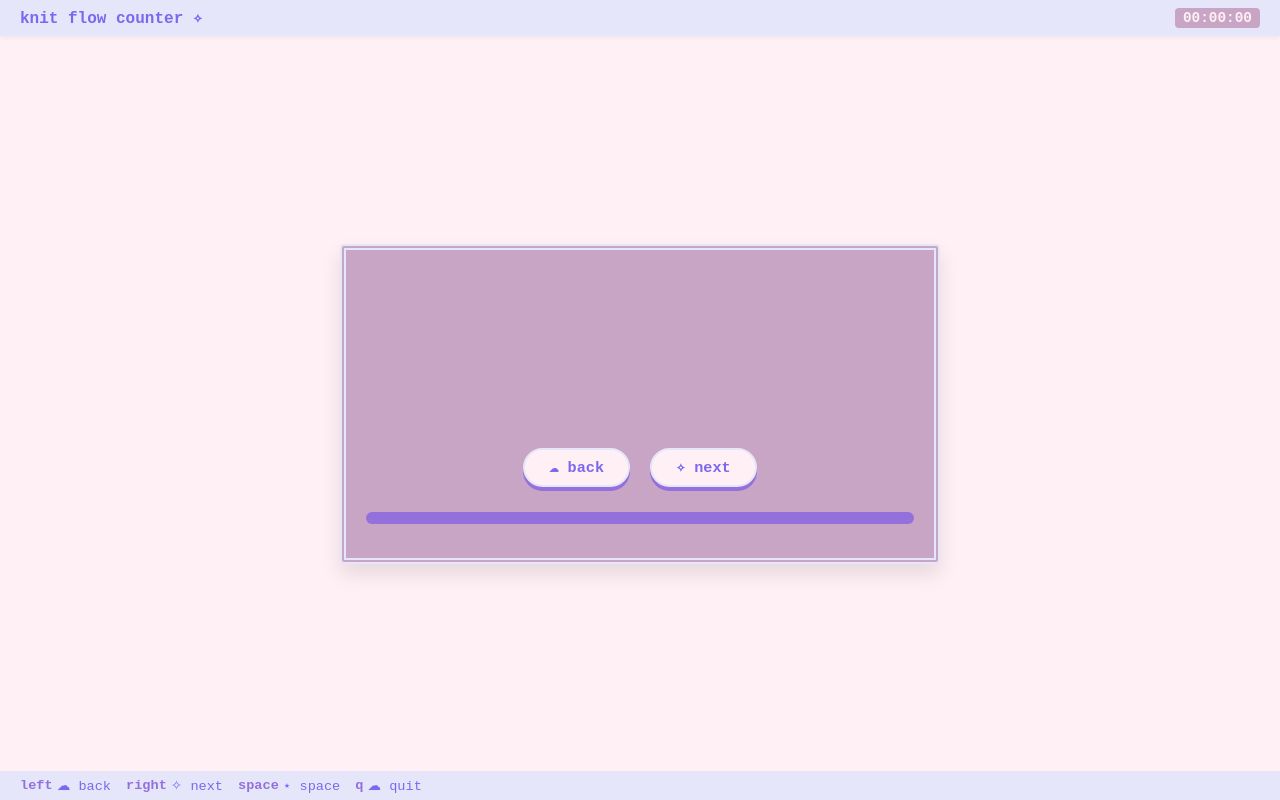
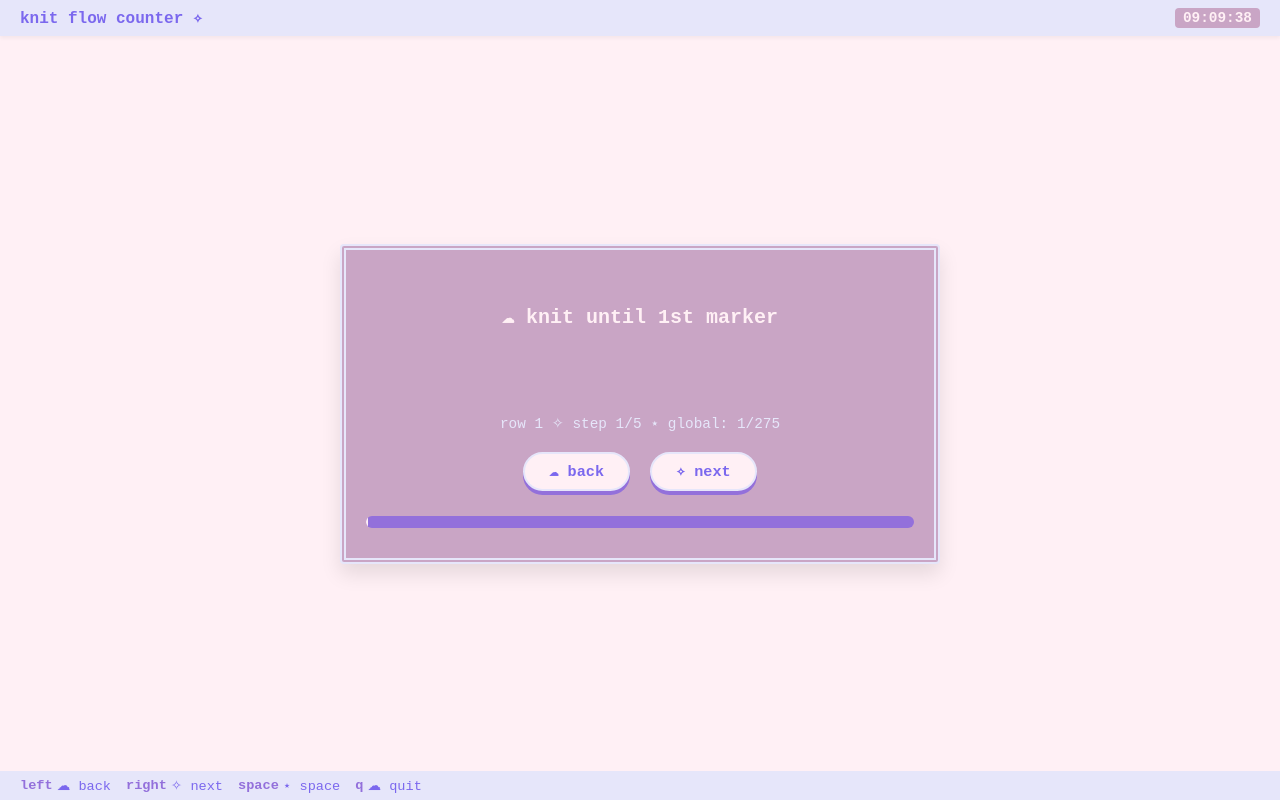
Before and after one commit to bounim/knitting-counter, a plain HTML site: page index.html in a window 1280 px wide. Drawn offline with Linux system fonts and the light colour scheme.

Commit message:
Update index.html

```diff
--- a/index.html
+++ b/index.html
@@ -253,11 +253,11 @@
     <script>
         // Dictionnaire technique d'extraction des abréviations
         const TECHNICAL_GLOSSARY = {
-            "m1l": "⋆ insert left needle under strand between two sts from front to back, knit the strand tbl",
-            "m1r": "⋆ insert left needle under strand between two sts from back to front, knit the strand",
-            "m1pl": "⋆ insert left needle under strand between two sts from front to back, purl the strand tbl",
-            "m1pr": "⋆ insert left needle under strand between two sts from back to front, purl the strand",
-            "sl1wyo": "⋆ slip 1 with yarn over (to create the turn stitch for german short rows)",
+            "m1l": "⋆ front to back, knit the strand tbl",
+            "m1r": "⋆ back to front, knit the strand",
+            "m1pl": "⋆ front to back, purl the strand tbl",
+            "m1pr": "⋆ back to front, purl the strand",
+            "sl1wyo": "⋆ slip 1 with yarn over",
             "sm": "⋆ slip marker",
             "k1": "⋆ knit 1 stitch",
             "k2": "⋆ knit 2 stitches",
@@ -269,27 +269,27 @@
         };
 
         // Données d'origine générées
-        const row1 = ["Row 1 ! Knit until 1st marker", "SM", ["M1L", "m1l"], "k2", "turn", "Total: 123 (123, 127, 131, 135) 143, 151, 163 | Dos: 35 (35, 35, 37, 37) 41, 43, 49 | Devant: 56 (56, 56, 58, 58) 62, 64, 70 | Épaules: 16 (16, 18, 18, 20) 20, 22, 22"];
-        const row2 = ["Row 2 ! Sl1wYO", "purl until 2nd marker (beg)", "SM", ["M1PL", "m1pl"], "purl until 3rd marker", ["M1PR", "m1pr"], "SM", "purl until 4th marker", "SM", ["M1PL", "m1pl"], "p2", "turn", "Total: 126 (126, 130, 134, 138) 146, 154, 166 | Dos: 37 (37, 37, 39, 39) 43, 45, 51 | Devant: 57 (57, 57, 59, 59) 63, 65, 71 | Épaules: 16 (16, 18, 18, 20) 20, 22, 22"];
-        const row3_1st = ["Row 3 (1st time) ! Sl1wYO", "knit until 2nd marker", "SM", ["M1L", "m1l"], "knit until 3rd marker (beg)", ["M1R", "m1r"], "SM", "knit until 4th marker", "SM", ["M1L", "m1l"], "knit until last turn", "knit the turn", "k1", "turn", "Total: 129 (129, 133, 137, 141) 149, 157, 169 | Dos: 39 (39, 39, 41, 41) 45, 47, 53 | Devant: 58 (58, 58, 60, 60) 64, 66, 72 | Épaules: 16 (16, 18, 18, 20) 20, 22, 22"];
-        const row4_1st = ["Row 4 (1st time) ! Sl1wYO", "purl until 2nd marker (beg)", "SM", ["M1PL", "m1pl"], "purl until 3rd marker", ["M1PR", "m1pr"], "SM", "purl until 4th marker", "SM", ["M1PL", "m1pl"], "purl until last turn", "purl the turn", "p1", "turn", "Total: 132 (132, 136, 140, 144) 152, 160, 172 | Dos: 41 (41, 41, 43, 43) 47, 49, 55 | Devant: 59 (59, 59, 61, 61) 65, 67, 73 | Épaules: 16 (16, 18, 18, 20) 20, 22, 22"];
-        const row3_2nd = ["Row 3 (2nd time) ! Sl1wYO", "knit until 2nd marker", "SM", ["M1L", "m1l"], "knit until 3rd marker (beg)", ["M1R", "m1r"], "SM", "knit until 4th marker", "SM", ["M1L", "m1l"], "knit until last turn", "knit the turn", "k1", "turn", "Total: 135 (135, 139, 143, 147) 155, 163, 175 | Dos: 43 (43, 43, 45, 45) 49, 51, 57 | Devant: 60 (60, 60, 62, 62) 66, 68, 74 | Épaules: 16 (16, 18, 18, 20) 20, 22, 22"];
-        const row4_2nd = ["Row 4 (2nd time) ! Sl1wYO", "purl until 2nd marker (beg)", "SM", ["M1PL", "m1pl"], "purl until 3rd marker", ["M1PR", "m1pr"], "SM", "purl until 4th marker", "SM", ["M1PL", "m1pl"], "purl until last turn", "purl the turn", "p1", "turn", "Total: 138 (138, 142, 146, 150) 158, 166, 178 | Dos: 45 (45, 45, 47, 47) 51, 53, 59 | Devant: 61 (61, 61, 63, 63) 67, 69, 75 | Épaules: 16 (16, 18, 18, 20) 20, 22, 22"];
-        const row3_3rd = ["Row 3 (3rd time) ! Sl1wYO", "knit until 2nd marker", "SM", ["M1L", "m1l"], "knit until 3rd marker (beg)", ["M1R", "m1r"], "SM", "knit until 4th marker", "SM", ["M1L", "m1l"], "knit until last turn", "knit the turn", "k1", "turn", "Total: 141 (141, 145, 149, 153) 161, 169, 181 | Dos: 47 (47, 47, 49, 49) 53, 55, 61 | Devant: 62 (62, 62, 64, 64) 68, 70, 76 | Épaules: 16 (16, 18, 18, 20) 20, 22, 22"];
-        const row4_3rd = ["Row 4 (3rd time) ! Sl1wYO", "purl until 2nd marker (beg)", "SM", ["M1PL", "m1pl"], "purl until 3rd marker", ["M1PR", "m1pr"], "SM", "purl until 4th marker", "SM", ["M1PL", "m1pl"], "purl until last turn", "purl the turn", "p1", "turn", "Total: 144 (144, 148, 152, 156) 164, 172, 184 | Dos: 49 (49, 49, 51, 51) 55, 57, 63 | Devant: 63 (63, 63, 65, 65) 69, 71, 77 | Épaules: 16 (16, 18, 18, 20) 20, 22, 22"];
-        const row3_4th = ["Row 3 (4th time) ! Sl1wYO", "knit until 2nd marker", "SM", ["M1L", "m1l"], "knit until 3rd marker (beg)", ["M1R", "m1r"], "SM", "knit until 4th marker", "SM", ["M1L", "m1l"], "knit until last turn", "knit the turn", "k1", "turn", "Total: 147 (147, 151, 155, 159) 167, 175, 187 | Dos: 51 (51, 51, 53, 53) 57, 59, 65 | Devant: 64 (64, 64, 66, 66) 70, 72, 78 | Épaules: 16 (16, 18, 18, 20) 20, 22, 22"];
-        const row4_4th = ["Row 4 (4th time) ! Sl1wYO", "purl until 2nd marker (beg)", "SM", ["M1PL", "m1pl"], "purl until 3rd marker", ["M1PR", "m1pr"], "SM", "purl until 4th marker", "SM", ["M1PL", "m1pl"], "purl until last turn", "purl the turn", "p1", "turn", "Total: 150 (150, 154, 158, 162) 170, 178, 190 | Dos: 53 (53, 53, 55, 55) 59, 61, 67 | Devant: 65 (65, 65, 67, 67) 71, 73, 79 | Épaules: 16 (16, 18, 18, 20) 20, 22, 22"];
-        const row3_5th = ["Row 3 (5th time) ! Sl1wYO", "knit until 2nd marker", "SM", ["M1L", "m1l"], "knit until 3rd marker (beg)", ["M1R", "m1r"], "SM", "knit until 4th marker", "SM", ["M1L", "m1l"], "knit until last turn", "knit the turn", "k1", "turn", "Total: 153 (153, 157, 161, 165) 173, 181, 193 | Dos: 55 (55, 55, 57, 57) 61, 63, 69 | Devant: 66 (66, 66, 68, 68) 72, 74, 80 | Épaules: 16 (16, 18, 18, 20) 20, 22, 22"];
-        const row4_5th = ["Row 4 (5th time) ! Sl1wYO", "purl until 2nd marker (beg)", "SM", ["M1PL", "m1pl"], "purl until 3rd marker", ["M1PR", "m1pr"], "SM", "purl until 4th marker", "SM", ["M1PL", "m1pl"], "purl until last turn", "purl the turn", "p1", "turn", "Total: 156 (156, 160, 164, 168) 176, 184, 196 | Dos: 57 (57, 57, 59, 59) 63, 65, 71 | Devant: 67 (67, 67, 69, 69) 73, 75, 81 | Épaules: 16 (16, 18, 18, 20) 20, 22, 22"];
-        const row3_6th = ["Row 3 (6th time) ! Sl1wYO", "knit until 2nd marker", "SM", ["M1L", "m1l"], "knit until 3rd marker (beg)", ["M1R", "m1r"], "SM", "knit until 4th marker", "SM", ["M1L", "m1l"], "knit until last turn", "knit the turn", "k1", "turn", "Total: 159 (159, 163, 167, 171) 179, 187, 199 | Dos: 59 (59, 59, 61, 61) 65, 67, 73 | Devant: 68 (68, 68, 70, 70) 74, 76, 82 | Épaules: 16 (16, 18, 18, 20) 20, 22, 22"];
-        const row4_6th = ["Row 4 (6th time) ! Sl1wYO", "purl until 2nd marker (beg)", "SM", ["M1PL", "m1pl"], "purl until 3rd marker", ["M1PR", "m1pr"], "SM", "purl until 4th marker", "SM", ["M1PL", "m1pl"], "purl until last turn", "purl the turn", "p1", "turn", "Total: 162 (162, 166, 170, 174) 182, 190, 202 | Dos: 61 (61, 61, 63, 63) 67, 69, 75 | Devant: 69 (69, 69, 71, 71) 75, 77, 83 | Épaules: 16 (16, 18, 18, 20) 20, 22, 22"];
-        const row3_7th = ["Row 3 (7th time) ! Sl1wYO", "knit until 2nd marker", "SM", ["M1L", "m1l"], "knit until 3rd marker (beg)", ["M1R", "m1r"], "SM", "knit until 4th marker", "SM", ["M1L", "m1l"], "knit until last turn", "knit the turn", "k1", "turn", "Total: 165 (165, 169, 173, 177) 185, 193, 205 | Dos: 63 (63, 63, 65, 65) 69, 71, 77 | Devant: 70 (70, 70, 72, 72) 76, 78, 84 | Épaules: 16 (16, 18, 18, 20) 20, 22, 22"];
-        const row4_7th = ["Row 4 (7th time) ! Sl1wYO", "purl until 2nd marker (beg)", "SM", ["M1PL", "m1pl"], "purl until 3rd marker", ["M1PR", "m1pr"], "SM", "purl until 4th marker", "SM", ["M1PL", "m1pl"], "purl until last turn", "purl the turn", "p1", "turn", "Total: 168 (168, 172, 176, 180) 188, 196, 208 | Dos: 65 (65, 65, 67, 67) 71, 73, 79 | Devant: 71 (71, 71, 73, 73) 77, 79, 85 | Épaules: 16 (16, 18, 18, 20) 20, 22, 22"];
-        const row5 = ["Row 5 ! Sl1wYO", "knit until 2nd marker", "SM", ["M1L", "m1l"], "knit until 3rd marker (beginning/end of rnd)", ["M1R", "m1r"], "SM", "knit until 4th marker", "SM", ["M1L", "m1l"], "knit until the last turn", "knit the turn st", "k2", "turn", "Total: 171 (171, 175, 179, 183) 191, 199, 211 | Dos: 67 (67, 67, 69, 69) 73, 75, 81 | Devant: 72 (72, 72, 74, 74) 78, 80, 86 | Épaules: 16 (16, 18, 18, 20) 20, 22, 22"];
-        const row6 = ["Row 6 ! Sl1wYO", "purl until 2nd marker (beginning/end of rnd)", "SM", ["M1PL", "m1pl"], "purl until 3rd marker", ["M1PR", "m1pr"], "SM", "purl until 4th marker", "SM", ["M1PL", "m1pl"], "purl until last turn", "purl the turn st", "p2", "turn", "Total: 174 (174, 178, 182, 186) 194, 202, 214 | Dos: 69 (69, 69, 71, 71) 75, 77, 83 | Devant: 73 (73, 73, 75, 75) 79, 81, 87 | Épaules: 16 (16, 18, 18, 20) 20, 22, 22"];
-        const row7 = ["Row 7 ! Sl1wYO", "knit until 2nd marker", "SM", ["M1L", "m1l"], "knit until 3rd marker (beginning/end of rnd)", ["M1R", "m1r"], "SM", "knit until 4th marker", "SM", ["M1L", "m1l"], "knit until the last turn", "knit the turn st", "k3", "turn", "Total: 177 (177, 181, 185, 189) 197, 205, 217 | Dos: 71 (71, 71, 73, 73) 77, 79, 85 | Devant: 74 (74, 74, 76, 76) 80, 82, 88 | Épaules: 16 (16, 18, 18, 20) 20, 22, 22"];
-        const row8 = ["Row 8 ! Sl1wYO", "purl until 2nd marker (beginning/end of rnd)", "SM", ["M1PL", "m1pl"], "purl until 3rd marker", ["M1PR", "m1pr"], "SM", "purl until 4th marker", "SM", ["M1PL", "m1pl"], "purl until last turn", "purl the turn st", "p3", "turn", "Total: 180 (180, 184, 188, 192) 200, 208, 220 | Dos: 73 (73, 73, 75, 75) 79, 81, 87 | Devant: 75 (75, 75, 77, 77) 81, 83, 89 | Épaules: 16 (16, 18, 18, 20) 20, 22, 22"];
-        const row9 = ["Row 9 ! Sl1wYO", "knit until 2nd marker", "SM", ["M1L", "m1l"], "knit until 3rd marker (beginning/end of rnd)", ["M1R", "m1r"], "Total: 182 (182, 186, 190, 194) 202, 210, 222 | Dos: 75 (75, 75, 77, 77) 81, 83, 89 | Devant: 75 (75, 75, 77, 77) 81, 83, 89 | Épaules: 16 (16, 18, 18, 20) 20, 22, 22"];
+        const row1 = ["Row 1 ! Knit until 1st marker", "SM", ["M1L", "m1l"], "k2", "turn", "Total: 123 | Dos: 35 | Devant: 56 | Épaules: 16"];
+        const row2 = ["Row 2 ! Sl1wYO", "purl until 2nd marker (beg)", "SM", ["M1PL", "m1pl"], "purl until 3rd marker", ["M1PR", "m1pr"], "SM", "purl until 4th marker", "SM", ["M1PL", "m1pl"], "p2", "turn", "Total: 126 | Dos: 37 | Devant: 57 | Épaules: 16"];
+        const row3_1st = ["Row 3 (1st time) ! Sl1wYO", "knit until 2nd marker", "SM", ["M1L", "m1l"], "knit until 3rd marker (beg)", ["M1R", "m1r"], "SM", "knit until 4th marker", "SM", ["M1L", "m1l"], "knit until last turn", "knit the turn", "k1", "turn", "Total: 129 | Dos: 39 | Devant: 58 | Épaules: 16"];
+        const row4_1st = ["Row 4 (1st time) ! Sl1wYO", "purl until 2nd marker (beg)", "SM", ["M1PL", "m1pl"], "purl until 3rd marker", ["M1PR", "m1pr"], "SM", "purl until 4th marker", "SM", ["M1PL", "m1pl"], "purl until last turn", "purl the turn", "p1", "turn", "Total: 132 | Dos: 41 | Devant: 59 | Épaules: 16"];
+        const row3_2nd = ["Row 3 (2nd time) ! Sl1wYO", "knit until 2nd marker", "SM", ["M1L", "m1l"], "knit until 3rd marker (beg)", ["M1R", "m1r"], "SM", "knit until 4th marker", "SM", ["M1L", "m1l"], "knit until last turn", "knit the turn", "k1", "turn", "Total: 135 | Dos: 43 | Devant: 60 | Épaules: 16"];
+        const row4_2nd = ["Row 4 (2nd time) ! Sl1wYO", "purl until 2nd marker (beg)", "SM", ["M1PL", "m1pl"], "purl until 3rd marker", ["M1PR", "m1pr"], "SM", "purl until 4th marker", "SM", ["M1PL", "m1pl"], "purl until last turn", "purl the turn", "p1", "turn", "Total: 138 | Dos: 45 | Devant: 61 | Épaules: 16"];
+        const row3_3rd = ["Row 3 (3rd time) ! Sl1wYO", "knit until 2nd marker", "SM", ["M1L", "m1l"], "knit until 3rd marker (beg)", ["M1R", "m1r"], "SM", "knit until 4th marker", "SM", ["M1L", "m1l"], "knit until last turn", "knit the turn", "k1", "turn", "Total: 141 | Dos: 47 | Devant: 62 | Épaules: 16"];
+        const row4_3rd = ["Row 4 (3rd time) ! Sl1wYO", "purl until 2nd marker (beg)", "SM", ["M1PL", "m1pl"], "purl until 3rd marker", ["M1PR", "m1pr"], "SM", "purl until 4th marker", "SM", ["M1PL", "m1pl"], "purl until last turn", "purl the turn", "p1", "turn", "Total: 144 | Dos: 49 | Devant: 63 | Épaules: 16"];
+        const row3_4th = ["Row 3 (4th time) ! Sl1wYO", "knit until 2nd marker", "SM", ["M1L", "m1l"], "knit until 3rd marker (beg)", ["M1R", "m1r"], "SM", "knit until 4th marker", "SM", ["M1L", "m1l"], "knit until last turn", "knit the turn", "k1", "turn", "Total: 147 | Dos: 51 | Devant: 64 | Épaules: 16"];
+        const row4_4th = ["Row 4 (4th time) ! Sl1wYO", "purl until 2nd marker (beg)", "SM", ["M1PL", "m1pl"], "purl until 3rd marker", ["M1PR", "m1pr"], "SM", "purl until 4th marker", "SM", ["M1PL", "m1pl"], "purl until last turn", "purl the turn", "p1", "turn", "Total: 150 | Dos: 53 | Devant: 65 | Épaules: 16"];
+        const row3_5th = ["Row 3 (5th time) ! Sl1wYO", "knit until 2nd marker", "SM", ["M1L", "m1l"], "knit until 3rd marker (beg)", ["M1R", "m1r"], "SM", "knit until 4th marker", "SM", ["M1L", "m1l"], "knit until last turn", "knit the turn", "k1", "turn", "Total: 153 | Dos: 55 | Devant: 66 | Épaules: 16"];
+        const row4_5th = ["Row 4 (5th time) ! Sl1wYO", "purl until 2nd marker (beg)", "SM", ["M1PL", "m1pl"], "purl until 3rd marker", ["M1PR", "m1pr"], "SM", "purl until 4th marker", "SM", ["M1PL", "m1pl"], "purl until last turn", "purl the turn", "p1", "turn", "Total: 156 | Dos: 57 | Devant: 67 | Épaules: 16"];
+        const row3_6th = ["Row 3 (6th time) ! Sl1wYO", "knit until 2nd marker", "SM", ["M1L", "m1l"], "knit until 3rd marker (beg)", ["M1R", "m1r"], "SM", "knit until 4th marker", "SM", ["M1L", "m1l"], "knit until last turn", "knit the turn", "k1", "turn", "Total: 159 | Dos: 59 | Devant: 68 | Épaules: 16"];
+        const row4_6th = ["Row 4 (6th time) ! Sl1wYO", "purl until 2nd marker (beg)", "SM", ["M1PL", "m1pl"], "purl until 3rd marker", ["M1PR", "m1pr"], "SM", "purl until 4th marker", "SM", ["M1PL", "m1pl"], "purl until last turn", "purl the turn", "p1", "turn", "Total: 162 | Dos: 61 | Devant: 69 | Épaules: 16"];
+        const row3_7th = ["Row 3 (7th time) ! Sl1wYO", "knit until 2nd marker", "SM", ["M1L", "m1l"], "knit until 3rd marker (beg)", ["M1R", "m1r"], "SM", "knit until 4th marker", "SM", ["M1L", "m1l"], "knit until last turn", "knit the turn", "k1", "turn", "Total: 165 | Dos: 63 | Devant: 70 | Épaules: 16"];
+        const row4_7th = ["Row 4 (7th time) ! Sl1wYO", "purl until 2nd marker (beg)", "SM", ["M1PL", "m1pl"], "purl until 3rd marker", ["M1PR", "m1pr"], "SM", "purl until 4th marker", "SM", ["M1PL", "m1pl"], "purl until last turn", "purl the turn", "p1", "turn", "Total: 168 | Dos: 65 | Devant: 71 | Épaules: 16"];
+        const row5 = ["Row 5 ! Sl1wYO", "knit until 2nd marker", "SM", ["M1L", "m1l"], "knit until 3rd marker (beginning/end of rnd)", ["M1R", "m1r"], "SM", "knit until 4th marker", "SM", ["M1L", "m1l"], "knit until the last turn", "knit the turn st", "k2", "turn", "Total: 171 | Dos: 67 | Devant: 72 | Épaules: 16"];
+        const row6 = ["Row 6 ! Sl1wYO", "purl until 2nd marker (beginning/end of rnd)", "SM", ["M1PL", "m1pl"], "purl until 3rd marker", ["M1PR", "m1pr"], "SM", "purl until 4th marker", "SM", ["M1PL", "m1pl"], "purl until last turn", "purl the turn st", "p2", "turn", "Total: 174 | Dos: 69 | Devant: 73 | Épaules: 16"];
+        const row7 = ["Row 7 ! Sl1wYO", "knit until 2nd marker", "SM", ["M1L", "m1l"], "knit until 3rd marker (beginning/end of rnd)", ["M1R", "m1r"], "SM", "knit until 4th marker", "SM", ["M1L", "m1l"], "knit until the last turn", "knit the turn st", "k3", "turn", "Total: 177 | Dos: 71 | Devant: 74 | Épaules: 16"];
+        const row8 = ["Row 8 ! Sl1wYO", "purl until 2nd marker (beginning/end of rnd)", "SM", ["M1PL", "m1pl"], "purl until 3rd marker", ["M1PR", "m1pr"], "SM", "purl until 4th marker", "SM", ["M1PL", "m1pl"], "purl until last turn", "purl the turn st", "p3", "turn", "Total: 180 | Dos: 73 | Devant: 75 | Épaules: 16"];
+        const row9 = ["Row 9 ! Sl1wYO", "knit until 2nd marker", "SM", ["M1L", "m1l"], "knit until 3rd marker (beginning/end of rnd)", ["M1R", "m1r"], "Total: 182 | Dos: 75 | Devant: 75 | Épaules: 16"];
         const TRICOT_INSTRUCTIONS = [row1, row2, row3_1st, row4_1st, row3_2nd, row4_2nd, row3_3rd, row4_3rd, row3_4th, row4_4th, row3_5th, row4_5th, row3_6th, row4_6th, row3_7th, row4_7th, row5, row6, row7, row8, row9];
         // Reconstruction de l'architecture plate (flat_steps) calquée sur Textual
         const flatSteps = [];
@@ -300,7 +300,7 @@
                 let explanation = "";
                 // Conversion et extraction des types complexes (tuples/listes JS)
                 if (Array.isArray(item)) {
-                    mainText = `(${item[0]}, ${item[1]})`;
+                    mainText = `${item[1]}`;
                     // Extraire l'aide technique du glossaire si disponible
                     explanation = TECHNICAL_GLOSSARY[item[1].toLowerCase()] || "";
                 } else {
@@ -318,7 +318,6 @@
                     explanation: explanation.toLowerCase(),
                     row_num: rowIdx + 1,
                     step_num: stepIdx + 1,
-                    step_stitches: stitchCount,
                     total_steps_in_row: stepsInRow.length
                 });
             });
@@ -341,8 +340,7 @@
             const currentData = flatSteps[currentIndex];
             document.getElementById("text-display").innerText = currentData.text;
             document.getElementById("explanation-display").innerText = currentData.explanation;
-            // const metaText = `row ${currentData.row_num} ✧ step ${currentData.step_num}/${currentData.total_steps_in_row} ⋆ global: ${currentIndex + 1}/${totalSteps}`;
-            const metaText = `row ${currentData.row_num} ✧ step ${currentData.step_num}/${currentData.total_steps_in_row} ⋆ step stitches: ${currentData.step_stitches} ⋆ total for row: ${currentData.total_stitches_for_row}${recap_text}`;
+            const metaText = `row ${currentData.row_num} ✧ step ${currentData.step_num}/${currentData.total_steps_in_row} ⋆ global: ${currentIndex + 1}/${totalSteps}`;
             document.getElementById("meta-info").innerText = metaText;
             const percent = ((currentIndex + 1) / totalSteps) * 100;
             document.getElementById("progress-fill").style.width = `${percent}%`;
```
